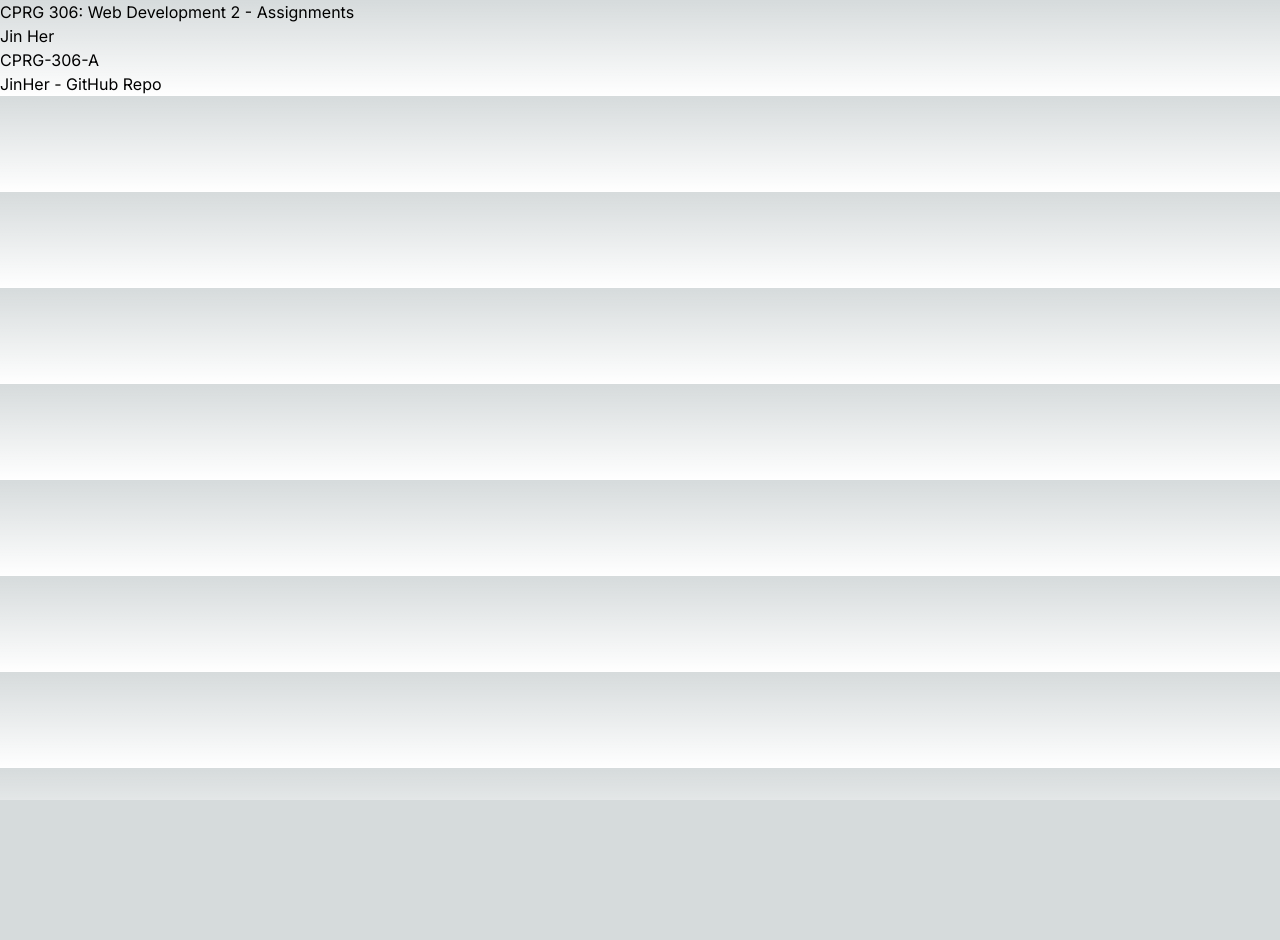
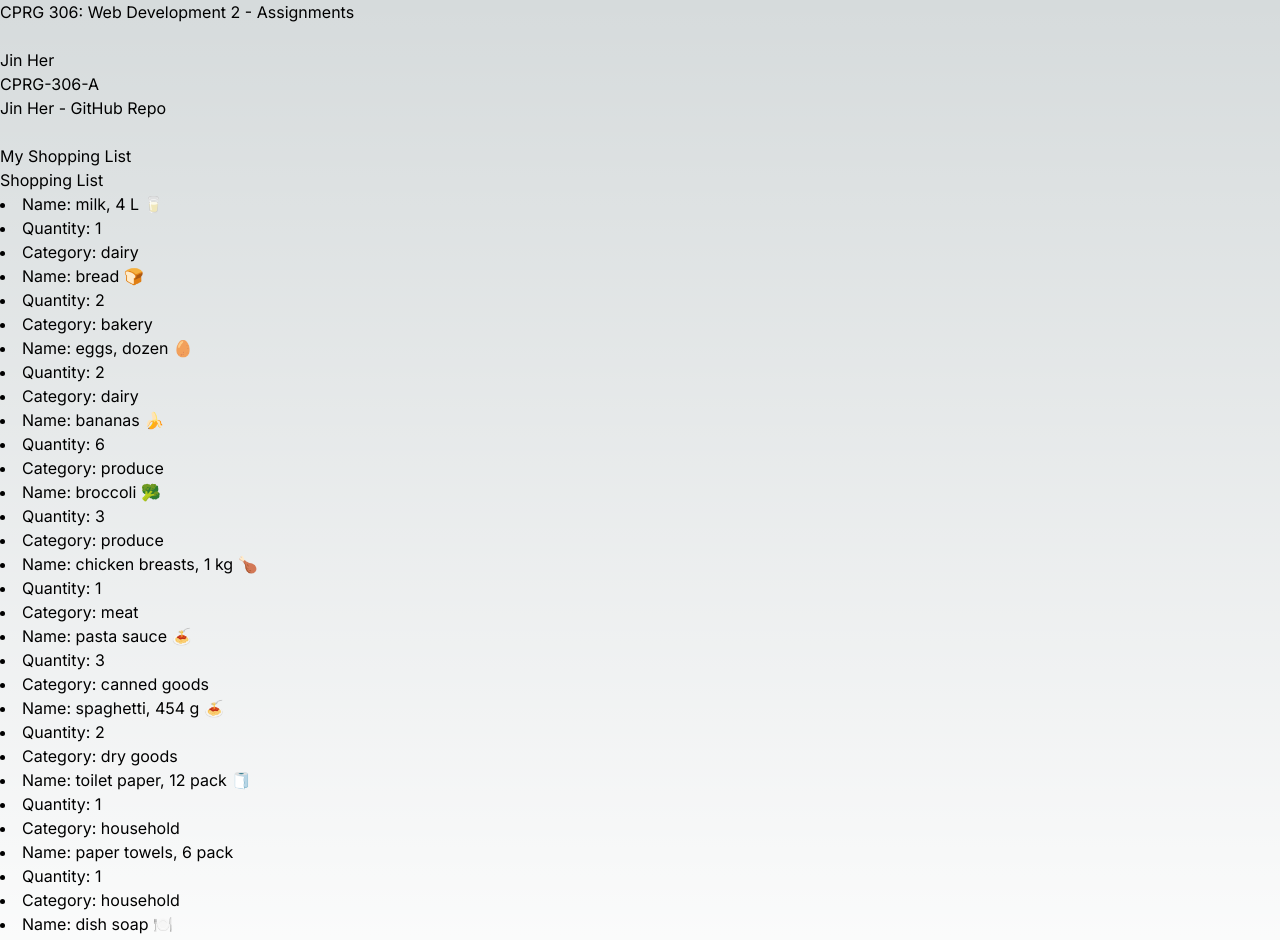
Before and after one commit to JinPlanter/cprg306-assignments, a Next.js app: page / in a window 1280 px wide. Shown: the top 940 px of the page. Before the commit the page ends 800 px from the top, so only its background shows below. Built offline with nearby package versions, Linux system fonts and the light colour scheme.

Commit message:
Render page after learning painful mistakes

```diff
--- a/app/StudentInfo.js
+++ b/app/StudentInfo.js
@@ -1,11 +1,11 @@
 import Link from "next/link";
 
-export default function StudentInfo() {
-    return (
+export default function StudentInfo(){
+  return(
     <div>
       <p>Jin Her</p>
       <p>CPRG-306-A</p>
-        <Link href="https://github.com/JinPlanter/cprg306-assignments">JinHer - GitHub Repo</Link>
+      <Link href="https://github.com/JinPlanter/cprg306-assignments">Jin Her - GitHub Repo</Link>
     </div>
   );
 }
--- a/app/page.js
+++ b/app/page.js
@@ -1,10 +1,15 @@
 import StudentInfo from './StudentInfo'
+import Week2 from './week2/page';
+import Week3 from './week3/page';
 
-export default function Page() {
-  return (
+export default function Page(){
+  return(
     <main>
       <h1>CPRG 306: Web Development 2 - Assignments</h1>
-      <StudentInfo />
+      <br></br>
+      <Week2 />
+
+      <Week3 />
     </main>
   );
 }
--- a/app/week2/page.js
+++ b/app/week2/page.js
@@ -1,10 +1,11 @@
 import StudentInfo from '../StudentInfo'
 
-export default function Week2() {
-  return (
+export default function Week2(){
+  return(
     <div>
+      <StudentInfo />
+      <br></br>
       <h1>My Shopping List</h1>
-      <StudentInfo />
     </div>
   );
 }
--- /dev/null
+++ b/app/week3/item-list.js
@@ -0,0 +1,153 @@
+import Item from "./item";
+
+
+export default function ItemList(){
+  const item1 = {
+    name: "milk, 4 L 🥛",
+    quantity: 1,
+    category: "dairy",
+  };
+
+  const item2 = {
+    name: "bread 🍞",
+    quantity: 2,
+    category: "bakery",
+  };
+
+  const item3 = {
+    name: "eggs, dozen 🥚",
+    quantity: 2,
+    category: "dairy",
+  };
+
+  const item4 = {
+    name: "bananas 🍌",
+    quantity: 6,
+    category: "produce",
+  };
+
+  const item5 = {
+    name: "broccoli 🥦",
+    quantity: 3,
+    category: "produce",
+  };
+
+  const item6 = {
+    name: "chicken breasts, 1 kg 🍗",
+    quantity: 1,
+    category: "meat",
+  };
+
+  const item7 = {
+    name: "pasta sauce 🍝",
+    quantity: 3,
+    category: "canned goods",
+  };
+
+  const item8 = {
+    name: "spaghetti, 454 g 🍝",
+    quantity: 2,
+    category: "dry goods",
+  };
+
+  const item9 = {
+    name: "toilet paper, 12 pack 🧻",
+    quantity: 1,
+    category: "household",
+  };
+
+  const item10 = {
+    name: "paper towels, 6 pack",
+    quantity: 1,
+    category: "household",
+  };
+
+  const item11 = {
+    name: "dish soap 🍽️",
+    quantity: 1,
+    category: "household",
+  };
+
+  const item12 = {
+    name: "hand soap 🧼",
+    quantity: 4,
+    category: "household",
+  };
+
+  return(
+    <>
+      <h2>Shopping List</h2>
+      <Item
+        name={item1.name}
+        quantity={item1.quantity}
+        category={item1.category}
+      />
+
+      <Item
+        name={item2.name}
+        quantity={item2.quantity}
+        category={item2.category}
+      />
+
+      <Item
+        name={item3.name}
+        quantity={item3.quantity}
+        category={item3.category}
+      />
+
+      <Item
+        name={item4.name}
+        quantity={item4.quantity}
+        category={item4.category}
+      />
+
+      <Item
+        name={item5.name}
+        quantity={item5.quantity}
+        category={item5.category}
+      />
+
+      <Item
+        name={item6.name}
+        quantity={item6.quantity}
+        category={item6.category}
+      />
+
+      <Item
+        name={item7.name}
+        quantity={item7.quantity}
+        category={item7.category}
+      />
+
+      <Item
+        name={item8.name}
+        quantity={item8.quantity}
+        category={item8.category}
+      />
+
+      <Item
+        name={item9.name}
+        quantity={item9.quantity}
+        category={item9.category}
+      />
+
+      <Item
+        name={item10.name}
+        quantity={item10.quantity}
+        category={item10.category}
+      />
+
+      <Item
+        name={item11.name}
+        quantity={item11.quantity}
+        category={item11.category}
+      />
+
+      <Item
+        name={item12.name}
+        quantity={item12.quantity}
+        category={item12.category}
+      />
+    </>
+  );
+}
--- /dev/null
+++ b/app/week3/item.js
@@ -0,0 +1,9 @@
+export default function Item({name, quantity, category}){
+  return(
+    <div>
+      <li>Name: {name}</li>
+      <li>Quantity: {quantity}</li>
+      <li>Category: {category}</li>
+    </div>
+  );
+}
--- /dev/null
+++ b/app/week3/page.js
@@ -0,0 +1,9 @@
+import ItemList from "./item-list";
+
+export default function Page(){
+  return(
+    <main>
+      <ItemList />
+    </main>
+  );
+}
```
Lines whose indentation alone changed are shown as unchanged.
